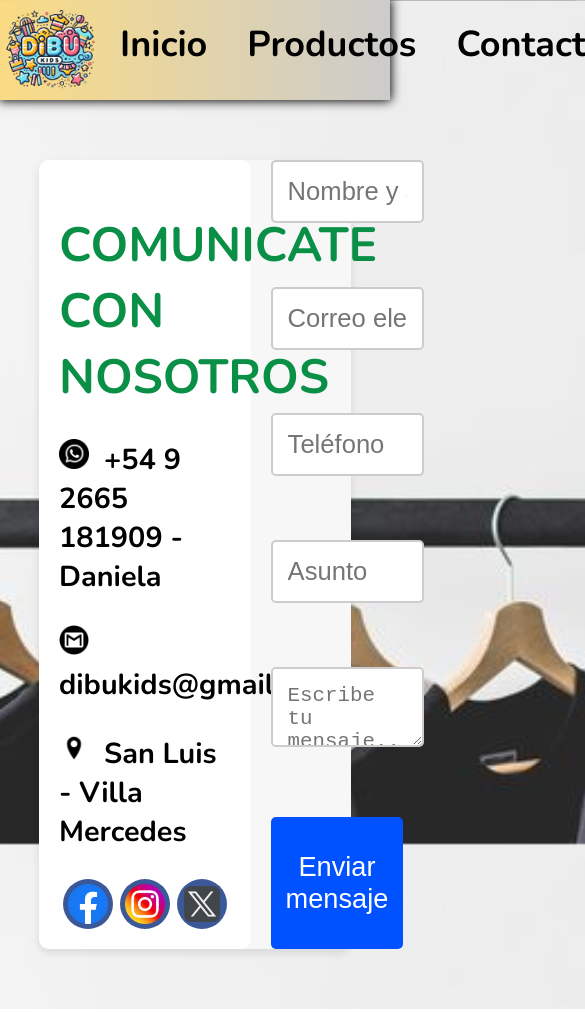
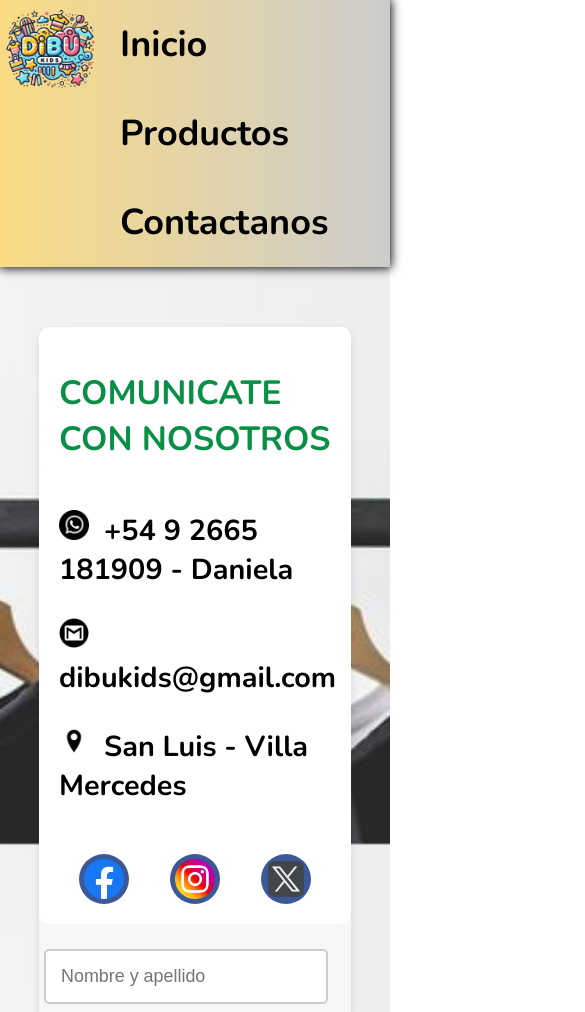
Before and after one commit to valenarendez/valenarendez.github.io, a plain HTML site: page Contacto.html in a window 390 px wide. Shown: the top 1012 px of the page, 585 px wide, since content can reach past the window. Drawn offline with Linux system fonts and the light colour scheme.

Commit message:
adaptando la pagina a dispositivos moviles

```diff
--- a/css/styles.css
+++ b/css/styles.css
@@ -12,7 +12,7 @@ body, html{
 .navbar {
     background: linear-gradient(to right,  #fad97df1, #ccc);
     width: 100vw;
-    height: 100px;
+    min-height: 100px;
     border-width: 3px;
     box-shadow: 0 0 10px 1px #000;
     top: 0;
@@ -21,7 +21,6 @@ body, html{
     justify-content: space-between;
     z-index: 1000;
     font-size: 0.9em;
-
 }
 
 .navbar__item {
@@ -32,6 +31,7 @@ body, html{
     color:black;
     font-weight: 700;
     font-family: nonito;
+
 }
 .navbar__ul {
     display: flex;
@@ -40,6 +40,7 @@ body, html{
     margin: 0;
     margin-left: auto;
     padding-left: 100px;
+    flex-wrap: wrap;
 }
 
 .navbar__item:hover{
@@ -112,11 +113,15 @@ span{
 /*Contenedor video*/
 .blockvideo{
     justify-content: space-evenly;
-    max-width: 1280px;
+    max-width: 1240px;
     margin: auto;
     position: relative;
     z-index: 1;
+    container-type: inline-size;
+    container-name: cajavideo;
 }
+
+
 
 .blockvideo__item{
     width: 100%px;
@@ -180,17 +185,52 @@ span{
     pointer-events: none;
     border-radius: 10px;
 }
-@media (max-width: 600px) {
+
+@media (max-width: 1230px) {
     .blockvideo__desvanecedor {
-        flex-direction: column;
         align-items: center;
     }
 
     .blockvideo__item {
-        width: 100%;
+        width: 300px;
         height: auto;
+        flex-grow: 1;
+    }
+    .blockvideo__desvanecedor::before {
+        background: linear-gradient(to right, #000e 10%, transparent, #000e 70%);
     }
 }
+
+@media (max-width: 935px) {
+    .blockvideo__desvanecedor {
+        align-items: center;
+    }
+
+    .blockvideo__item {
+        width: 200px;
+        height: auto;
+        flex-grow: 1;
+    }
+    .blockvideo__desvanecedor::before {
+        background: linear-gradient(to right, #000e 10%, transparent, #000e 45%);
+    }
+}
+
+@media (max-width: 635px) {
+    .blockvideo__desvanecedor {
+        align-items: center;
+    }
+
+    .blockvideo__item {
+        width: 100px;
+        height: auto;
+        flex-grow: 1;
+    }
+    .blockvideo__desvanecedor::before {
+        background: linear-gradient(to right, #000e 5%, transparent, #000e 25%);
+    }
+}
+
 
 
 /*Seccion*/
--- a/css/stylesContactos.css
+++ b/css/stylesContactos.css
@@ -6,6 +6,7 @@ body{
     font-family: nonito;
     margin: 0;
 
+
     }
 
 
@@ -13,7 +14,7 @@ body{
 .navbar {
     background: linear-gradient(to right,  #fad97df1, #ccc);
     width: 100vw;
-    height: 100px;
+    min-height: 100px;
     border-width: 3px;
     box-shadow: 0 0 10px 1px #000;
     top: 0;
@@ -42,6 +43,7 @@ body{
     margin: 0;
     margin-left: auto;
     padding-left: 100px;
+    flex-wrap: wrap;
 }
 
 .navbar__item:hover{
@@ -59,28 +61,36 @@ body{
 
 .contactanos {
     display: flex;
-    grid-template-columns: 1fr 1fr;
+    flex-direction: row;
+    overflow: visible;
     gap: 20px;
     width: 80%;
     margin: 60px auto;
     background-color: #f7f7f7;
     border-radius: 10px;
     box-shadow: 0 4px 8px rgba(0, 0, 0, 0.1);
-    justify-content: space-between;
+    flex-wrap: wrap;
+
 }
 
 /* Estilos para la información de contacto */
 .info {
+    display: flex;
+    flex-direction: column;
     padding: 20px;
     background-color: #fff;
     border-radius: 10px;
-    width: 55%;
+    min-width: 200px;
+
+
 }
+
 
 .info h1 {
     font-size: 3em;
     margin-bottom: 20px;
     color: #0a8f46;
+    flex-shrink: 1;
 }
 
 .info .datos p {
@@ -121,15 +131,27 @@ body{
 
 /* Estilos para el formulario */
 form {
-    display: grid;
+    display: flex;
+    min-width: 200px;
+    flex-wrap: wrap;
+    flex-direction: column;
     gap: 25px;
+    flex-grow: 1;
+    flex-basis: 1;
+}
+
+#contact{
+    display: flex;
+    min-width: 300px;
+    flex-wrap: wrap;
     flex-direction: column;
-    width: 50%;
+
 }
 
 .inputt input, .inputt textarea {
-    width: 90%;
+    width: 80%;
     padding: 15px;
+    margin: 5px;
     font-size: 1.6em;
     border: 2px solid #ccc;
     border-radius: 5px;
@@ -144,8 +166,23 @@ button {
     border-radius: 5px;
     cursor: pointer;
     font-size: 1.7rem;
+    margin: 5px;
 }
 
 button:hover {
     background-color: #0056b3;
 }
+
+@media (max-width: 450px) {
+
+    .contactanos {
+        font-size: 0.7em;
+    }
+
+    form{
+        overflow: hidden;
+    }
+
+
+
+}
--- a/css/stylesProductos.css
+++ b/css/stylesProductos.css
@@ -12,7 +12,7 @@ body, html{
 .navbar {
     background: linear-gradient(to right,  #fad97df1, #ccc);
     width: 100vw;
-    height: 100px;
+    min-height: 100px;
     border-width: 3px;
     box-shadow: 0 0 10px 1px #000;
     top: 0;
@@ -33,6 +33,7 @@ body, html{
     color:black;
     font-weight: 700;
     font-family: nonito;
+
 }
 .navbar__ul {
     display: flex;
@@ -41,6 +42,7 @@ body, html{
     margin: 0;
     margin-left: auto;
     padding-left: 100px;
+    flex-wrap: wrap;
 }
 
 .navbar__item:hover{
```
